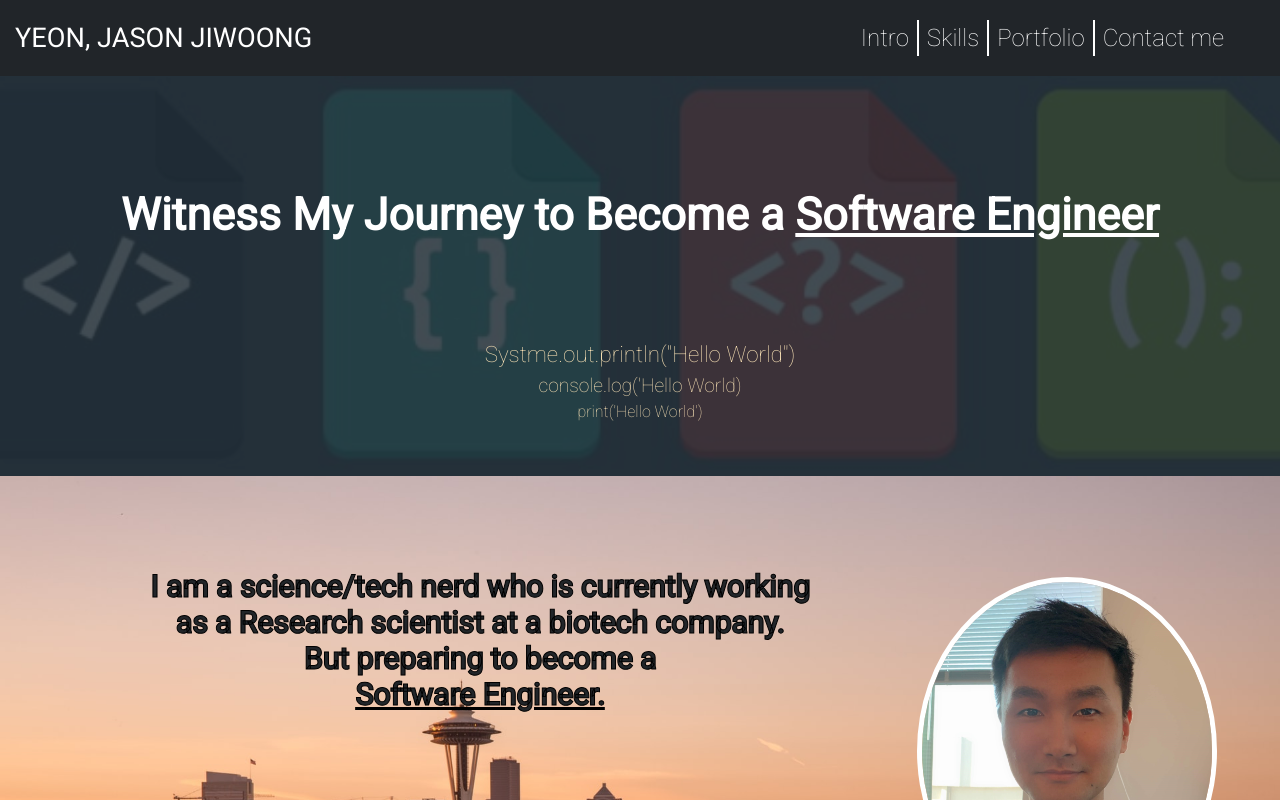
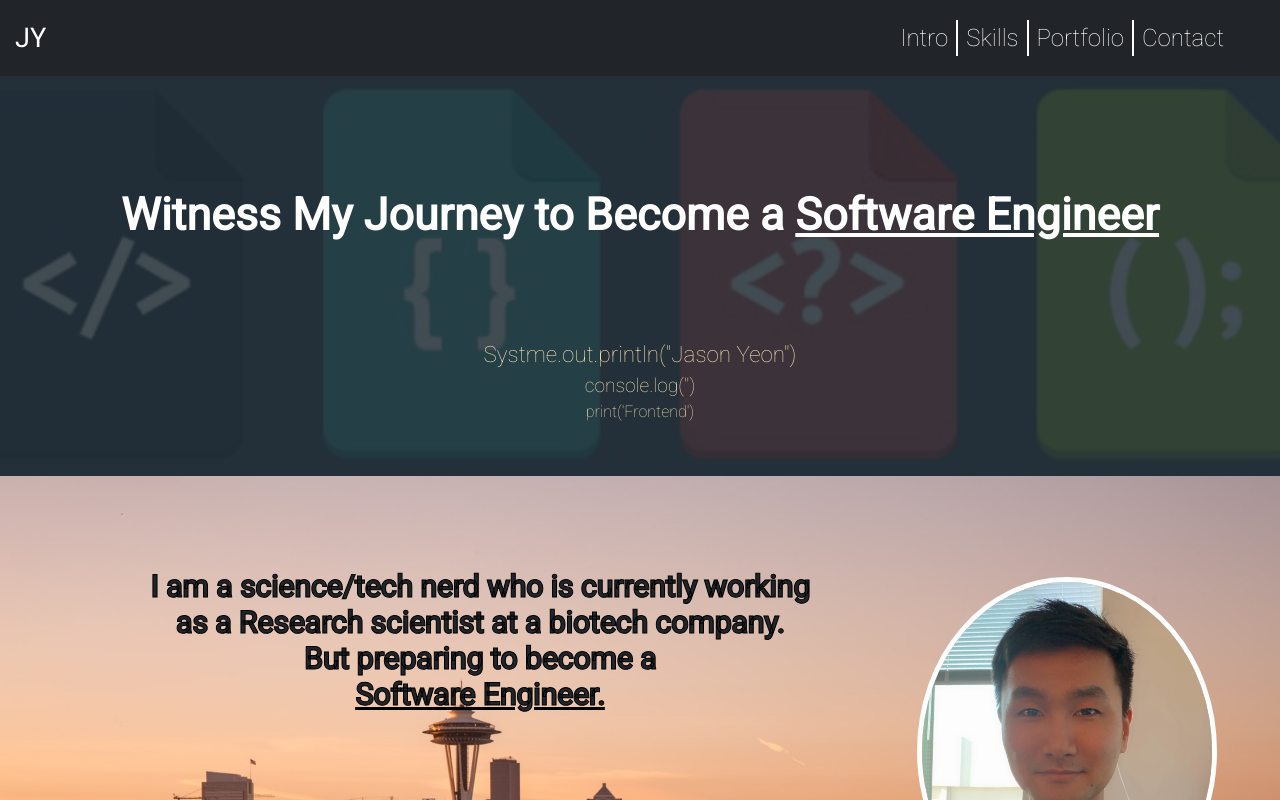
Before and after one commit to jasonyeon110/portfolio, a React (Create React App) app: page / in a window 1280 px wide. Shown: the top 800 px of the page. Built offline with nearby package versions, Linux system fonts and the light colour scheme.

Commit message:
theme update

```diff
--- a/public/index.html
+++ b/public/index.html
@@ -15,7 +15,7 @@
   <link
     href="https://fonts.googleapis.com/css2?family=Roboto+Mono:ital,wght@0,300;1,300&family=Roboto:wght@100;400&display=swap"
     rel="stylesheet">
-
+  <!-- change to soft font, and bright theme -->
   <title>JiWoong's Portfolio</title>
 </head>
 
--- a/src/About.jsx
+++ b/src/About.jsx
@@ -12,6 +12,7 @@ export default function About() {
                         <h2 id="about-h1">I am a <strong> science/tech nerd </strong>who is currently working <br /> as a Research scientist at a biotech company. <br />
                         But preparing to become a
                         <strong className="underLine"> <br /> Software Engineer. </strong></h2>
+                        {/* quout - "working at biotech, learned soft skills" */}
                     </div>
                 </div>
                 <div className="col-lg-4" id="selfie-container">
--- a/src/Intro.jsx
+++ b/src/Intro.jsx
@@ -8,11 +8,12 @@ export default function Intro() {
                 <div className="overlay" id="intro-overlay">
                     <div id="introduction">
                         <h1>Witness My Journey to Become a <span> Software Engineer</span></h1>
+                        {/* 윗트잇게 */}
                     </div>
                     <div id="sub-container">
-                        <div id="sub1">Systme.out.println("Hello World")</div>
-                        <div id="sub2">console.log('Hello World) </div>
-                        <div id="sub3">print('Hello World')</div>
+                        <div id="sub1">Systme.out.println("Jason Yeon")</div>
+                        <div id="sub2">console.log('') </div>
+                        <div id="sub3">print('Frontend')</div>
                     </div>
                 </div>
             </div>
--- a/src/Nav.jsx
+++ b/src/Nav.jsx
@@ -12,7 +12,7 @@ export default function Nav({ show, setShow }) {
 
     return (
         <nav id="mainNavbar" className="navbar navbar-dark bg-dark navbar-expand-md py-0 ">
-            <a href="https://jasonyeon110.github.io/portfolio/" className="navbar-brand">YEON, JASON JIWOONG</a>
+            <a href="https://jasonyeon110.github.io/portfolio/" className="navbar-brand">JY</a>
             <button className="navbar-toggler" data-toggle="collapse" data-target="#navLinks" aria-label="Toggle navigation">
                 <span className="navbar-toggler-icon"></span>
             </button>
@@ -28,7 +28,7 @@ export default function Nav({ show, setShow }) {
                         <a href="" className="nav-link" id="nav-port">Portfolio</a>
                     </li>
                     <li className="nav-item">
-                        <a href="#contact-form" className="nav-link" onClick={showContact}>Contact me</a>
+                        <a href="#contact-form" className="nav-link" onClick={showContact}>Contact</a>
                     </li>
                 </ul>
             </div>
```
